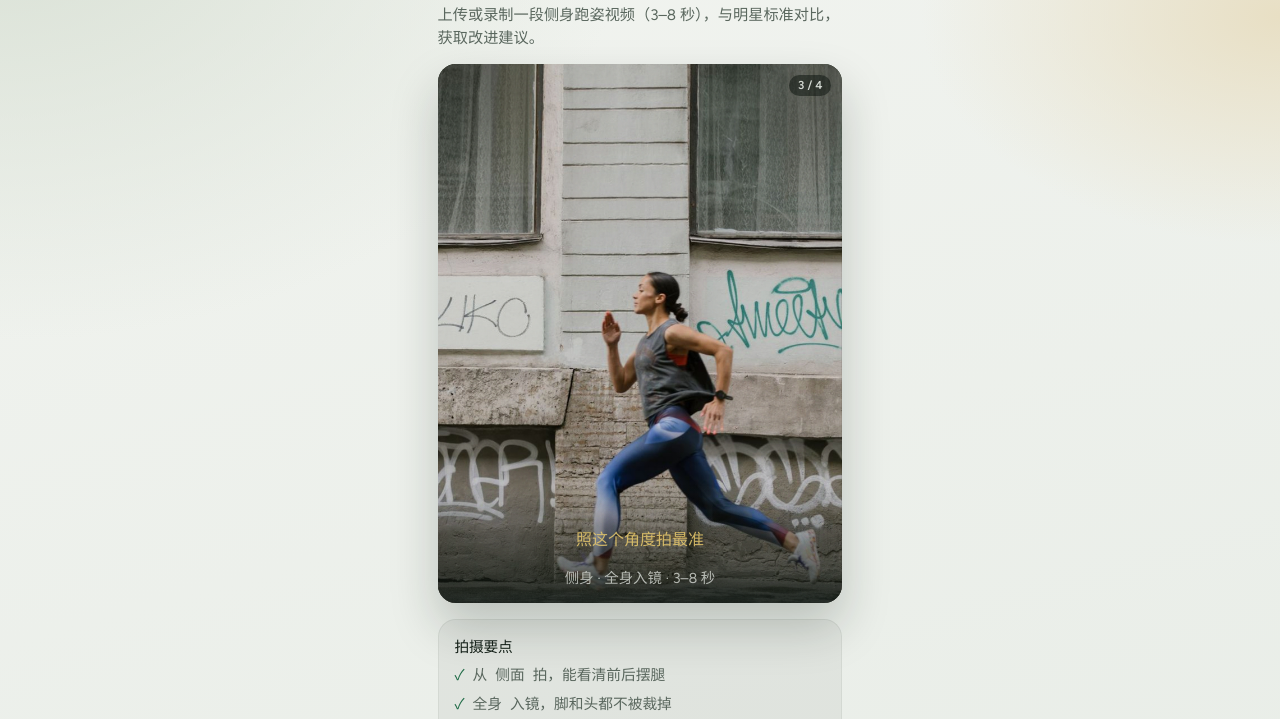
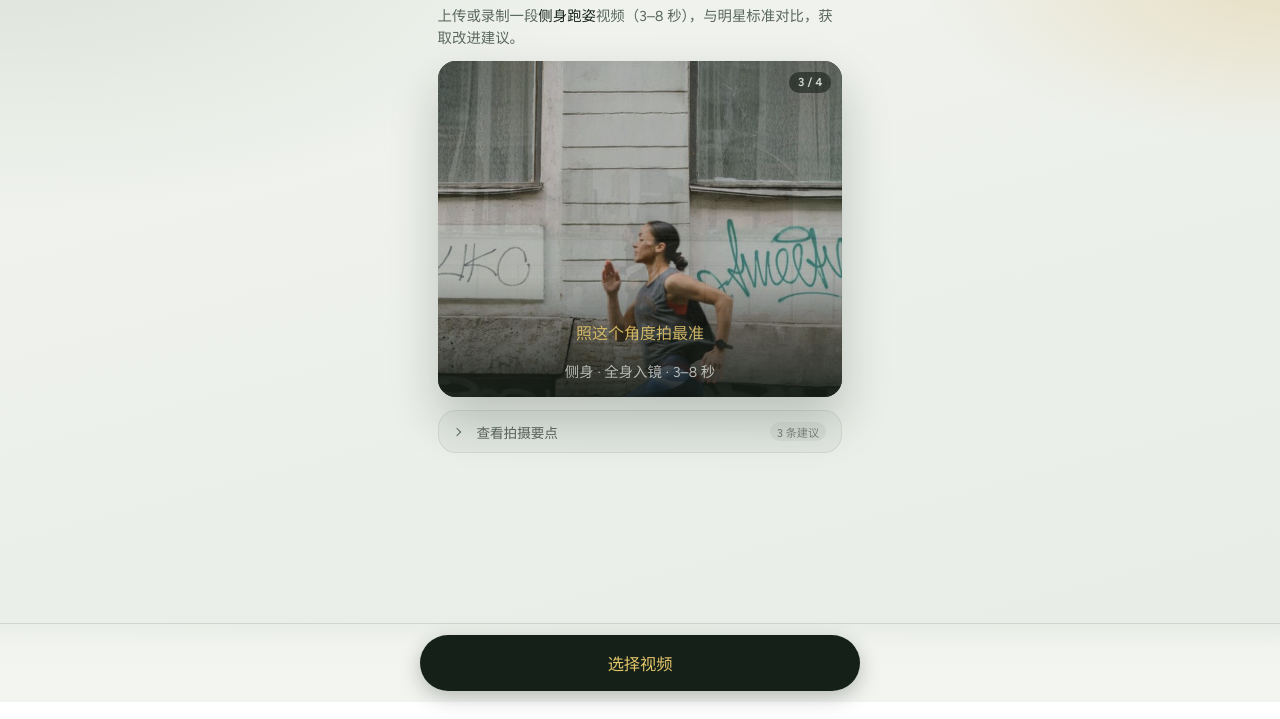
Before and after one commit to litoxy/running-form, a plain HTML site: page index.html in a window 1280 px wide. Shown: the part 98-817 px from the top of the page. Drawn offline with Linux system fonts and the light colour scheme.

Commit message:
feat: Form Lab 品牌升级 + 首屏布局优化
- 品牌名与页面标题改为 Form Lab
- 操作按钮改为底部悬浮栏，首屏零滚动
- 拍摄要点折叠为可展开面板

```diff
--- a/index.html
+++ b/index.html
@@ -7,13 +7,57 @@
       name="viewport"
       content="width=device-width, initial-scale=1.0, viewport-fit=cover"
     />
-    <meta name="description" content="跑姿教练 — 上传跑姿视频，对比参考跑姿，获得清晰的改进建议。" />
+    <meta name="description" content="Form Lab — 上传跑姿视频，对比参考跑姿，获得清晰的改进建议。" />
     <meta name="theme-color" content="#142018" />
-    <title>跑姿教练 · 跑姿分析与改进建议</title>
+    <title>Form Lab</title>
+    <link rel="stylesheet" crossorigin href="./assets/index-Dqa7GFbi.css" />
+    <link rel="stylesheet" href="./layout.css" />
     <script type="module" crossorigin src="./assets/index-Dque4xwz.js"></script>
-    <link rel="stylesheet" crossorigin href="./assets/index-Dqa7GFbi.css">
   </head>
   <body>
     <div id="root"></div>
+    <script>
+      // 首屏布局增强：拍摄指南折叠收起，操作按钮常驻视口底部
+      (function () {
+        function enhance() {
+          var guide = document.querySelector('.capture-guide');
+          var actions = document.querySelector('.actions');
+          if (!guide || !actions || guide.dataset.folded) return false;
+
+          // 1) 拍摄指南折叠为 details，默认收起
+          var wrap = document.createElement('details');
+          wrap.className = 'guide-fold';
+          var summary = document.createElement('summary');
+          summary.textContent = '查看拍摄要点';
+          var count = guide.querySelectorAll('.guide-dont figure').length;
+          if (count) {
+            var badge = document.createElement('span');
+            badge.className = 'guide-fold-badge';
+            badge.textContent = count + ' 条建议';
+            summary.appendChild(badge);
+          }
+          wrap.appendChild(summary);
+
+          guide.parentNode.insertBefore(wrap, guide);
+          wrap.appendChild(guide);
+          guide.dataset.folded = '1';
+
+          // 2) 操作按钮变成底部悬浮栏
+          var dock = document.createElement('div');
+          dock.className = 'action-dock';
+          actions.parentNode.insertBefore(dock, actions);
+          dock.appendChild(actions);
+
+          document.body.classList.add('has-dock');
+          return true;
+        }
+
+        // 等 React 挂载完成再接管
+        var tries = 0;
+        var timer = setInterval(function () {
+          if (enhance() || ++tries > 100) clearInterval(timer);
+        }, 100);
+      })();
+    </script>
   </body>
 </html>
--- /dev/null
+++ b/layout.css
@@ -0,0 +1,188 @@
+/* ==========================================================================
+   Form Lab — 首屏布局修正层
+   目标：操作按钮无需滚动即可触达；展示图不再吞掉整个视口。
+   仅做空间重排与细节打磨，不改动原有视觉语言（深绿 + 黄铜 + 圆角面板）。
+   ========================================================================== */
+
+:root {
+  --dock-h: 84px;
+  --dock-safe: env(safe-area-inset-bottom, 0px);
+}
+
+/* ---------- 1. 视口高度分配 ---------- */
+/* 原来是 aspect-ratio:3/4，在 440px 宽下高达 540px，把按钮顶出首屏。
+   改为受视口约束的高度：占剩余空间的 40%~48%，并设上下限。 */
+.stage {
+  aspect-ratio: auto !important;
+  height: clamp(240px, 42dvh, 380px) !important;
+}
+
+/* 小屏再收一点，保证按钮与引导文案都在首屏 */
+@media (max-height: 780px) {
+  .stage {
+    height: clamp(210px, 36dvh, 300px) !important;
+  }
+}
+
+/* 高度变矮后，示例图改用顶部对齐构图，避免人脸/躯干被裁掉 */
+.example-slider img {
+  object-position: center 30%;
+}
+
+/* ---------- 2. 头部与引导文案收紧 ---------- */
+.page.capture {
+  padding-bottom: calc(var(--dock-h) + var(--dock-safe) + 16px) !important;
+}
+
+.page-head {
+  margin-bottom: 0.6rem !important;
+}
+
+.brand {
+  font-family: "Bebas Neue", var(--font-display), sans-serif !important;
+  font-size: 1.85rem !important;
+  letter-spacing: 0.01em !important;
+  font-weight: 400 !important;
+}
+
+/* Bebas Neue 只有大写字形，用小写转大写的方式保持视觉统一 */
+.brand::first-letter {
+  text-transform: uppercase;
+}
+
+.capture-lead {
+  margin: 0 0 0.7rem !important;
+  font-size: 0.9rem !important;
+}
+
+.capture-lead strong {
+  color: var(--ink);
+  font-weight: 600;
+}
+
+/* ---------- 3. 拍摄要点：折叠面板 ---------- */
+.guide-fold {
+  margin-top: 0.85rem;
+  border-radius: var(--radius, 16px);
+  background: #1420180a;
+  box-shadow: inset 0 0 0 1px #14201812;
+  overflow: hidden;
+}
+
+.guide-fold > summary {
+  display: flex;
+  align-items: center;
+  justify-content: space-between;
+  gap: 0.5rem;
+  padding: 0.72rem 1rem;
+  font-size: 0.85rem;
+  font-weight: 600;
+  color: var(--ink-soft);
+  cursor: pointer;
+  list-style: none;
+  -webkit-tap-highlight-color: transparent;
+  transition: color 0.15s;
+}
+
+.guide-fold > summary::-webkit-details-marker {
+  display: none;
+}
+
+.guide-fold > summary::before {
+  content: "";
+  width: 6px;
+  height: 6px;
+  margin-right: 0.55rem;
+  border-right: 1.5px solid currentColor;
+  border-bottom: 1.5px solid currentColor;
+  transform: rotate(-45deg);
+  transition: transform 0.2s;
+  flex: none;
+}
+
+.guide-fold[open] > summary::before {
+  transform: rotate(45deg);
+}
+
+.guide-fold > summary:hover {
+  color: var(--ink);
+}
+
+.guide-fold-badge {
+  margin-left: auto;
+  padding: 0.1rem 0.45rem;
+  border-radius: 999px;
+  background: #1420180f;
+  font-size: 0.7rem;
+  font-weight: 500;
+  color: var(--ink-soft);
+  opacity: 0.8;
+}
+
+/* 展开后指南内部恢复原本的外观 */
+.guide-fold .capture-guide {
+  margin-top: 0 !important;
+  border-radius: 0 !important;
+  background: transparent !important;
+  box-shadow: none !important;
+  padding: 0 1rem 1rem !important;
+}
+
+/* ---------- 4. 操作按钮：底部悬浮栏 ---------- */
+.action-dock {
+  position: fixed;
+  left: 0;
+  right: 0;
+  bottom: 0;
+  z-index: 40;
+  padding: 0.7rem 16px calc(0.7rem + var(--dock-safe));
+  background: linear-gradient(
+    180deg,
+    rgba(242, 244, 240, 0) 0%,
+    rgba(242, 244, 240, 0.88) 30%,
+    rgba(242, 244, 240, 0.98) 65%
+  );
+  backdrop-filter: blur(14px) saturate(1.2);
+  -webkit-backdrop-filter: blur(14px) saturate(1.2);
+  border-top: 1px solid var(--line, #cfd6ce);
+  animation: dock-rise 0.45s cubic-bezier(0.22, 1, 0.36, 1) both;
+}
+
+@keyframes dock-rise {
+  from {
+    transform: translateY(100%);
+  }
+  to {
+    transform: translateY(0);
+  }
+}
+
+/* 悬浮栏内容与原布局同宽居中 */
+.action-dock .actions {
+  max-width: 440px;
+  margin: 0 auto !important;
+  gap: 0.7rem !important;
+}
+
+/* 主按钮加一点纵深，强调它是唯一的核心动作 */
+.action-dock .btn.primary {
+  box-shadow: 0 6px 20px rgba(20, 32, 24, 0.28);
+}
+
+/* ---------- 5. 减少动效偏好 ---------- */
+@media (prefers-reduced-motion: reduce) {
+  .action-dock {
+    animation: none;
+  }
+  .guide-fold > summary::before {
+    transition: none;
+  }
+}
+
+/* ---------- 6. 桌面宽屏：保持窄栏，但给悬浮栏留白 ---------- */
+@media (min-width: 720px) {
+  .action-dock {
+    padding-left: 24px;
+    padding-right: 24px;
+  }
+}
```
Also changed, not shown: assets/index-Dque4xwz.js.
